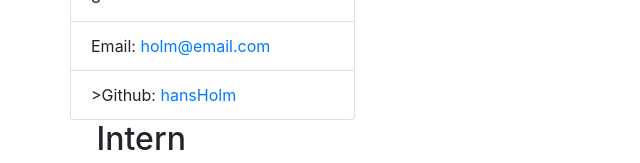
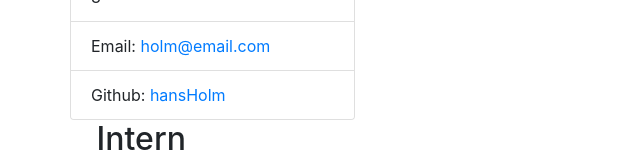
Before and after one commit to Kubikubiessa/Team-Profile-Generator, a website: page Dev/Dist/index.html in a window 1280 px wide. Shown: the part 471-634 px from the top of the page, 0-640 px from the left. Drawn offline with nearby package versions, Linux system fonts and the light colour scheme.

Commit message:
final commit

```diff
--- a/Dev/Dist/index.html
+++ b/Dev/Dist/index.html
@@ -36,7 +36,7 @@
                     <ul class="list-group list-group-flush">
                       <li class="list-group-item">3</li>
                       <li class="list-group-item"> Email: <a href ="mailto:holm@email.com">holm@email.com</a></li>
-                      <li class="list-group-item">>Github: <a href="https://github.com/hansHolm">hansHolm</a></li>
+                      <li class="list-group-item">Github: <a href="https://github.com/hansHolm">hansHolm</a></li>
                     </ul>
                   </div>
 
```
